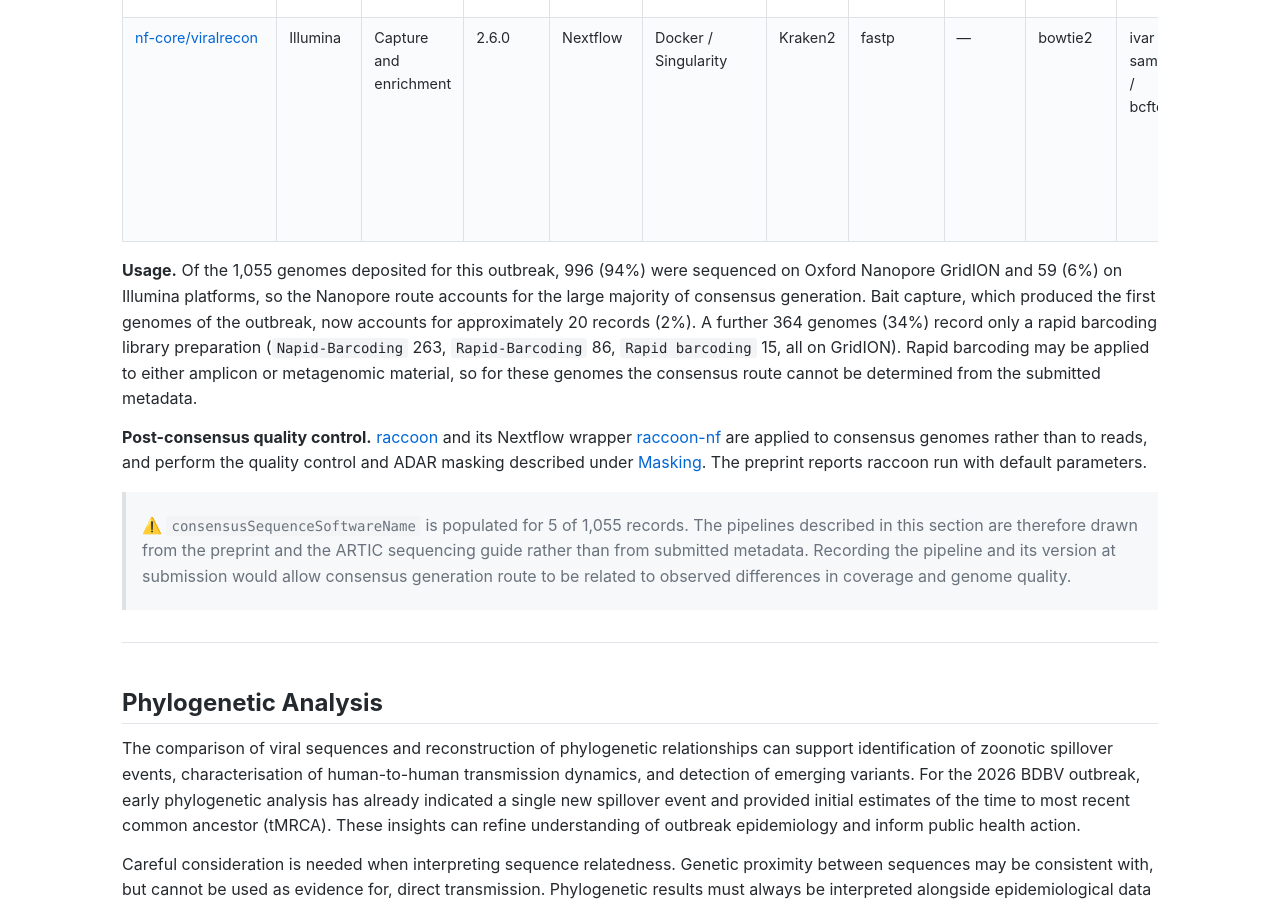
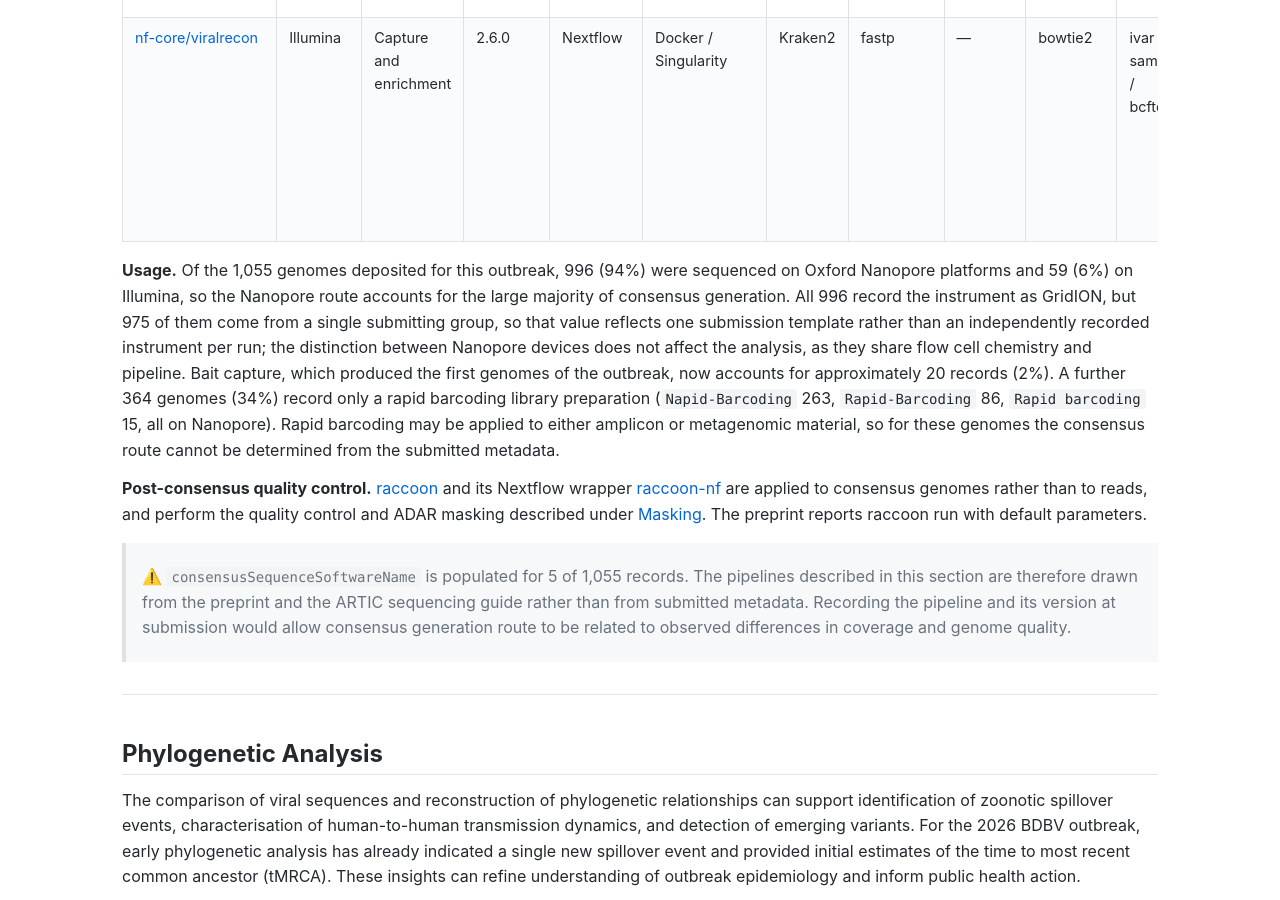
Before and after one commit to WHO-Collaboratory/collaboratory-ebola-genomics-community, a Jekyll site: the page built from landscape.md, in a window 1280 px wide and 900 px high, scrolled down 4207 px. Built offline with Jekyll 4.4.1, drawn with Linux system fonts in a browser that asks for light colours; our own code applies the rules of GitHub Pages for plain Markdown files; some of the changed text lies outside the part shown.

Commit message:
Do not assert GridION over other Nanopore devices
996 records give the instrument as GridION, but 975 of those come from
one submitting group, so the string reflects a submission template
rather than a per-run record. The Nanopore/Illumina split is the claim
the metadata actually supports, and is what the analysis depends on.

Co-Authored-By: Claude Opus 5 <noreply@anthropic.com>

```diff
--- a/landscape.md
+++ b/landscape.md
@@ -59,7 +59,7 @@ Amplicon-based approaches offer lower per-sample cost and higher throughput than
 
 > The BDBV-specific scheme is designed against the 2026 epidemic strain and is expected to perform best across a broad range of Ct values. Schemes can be requested directly from ARTIC at no cost including shipping via the [ARTIC Primer Foundry](https://artic.network).
 
-**Methods in current use.** Of the 1,055 genomes deposited for this outbreak, the sequencing protocol recorded in Pathoplexus metadata is amplicon-based for the majority — `Amplicon_ArticPanEbola` (302), `Amplicon_Artic_bdbv/400` (194) and `Amplicon_Artic_pan-ebola/1000/v2.0.0` (130) — with the remainder split across rapid barcoding and Illumina DNA prep. **996 of 1,055 were sequenced on Oxford Nanopore GridION**, with the rest on Illumina platforms. Amplicon sequencing on Nanopore has become the dominant approach for this outbreak, rather than the bait capture that produced the first genomes.
+**Methods in current use.** Of the 1,055 genomes deposited for this outbreak, the sequencing protocol recorded in Pathoplexus metadata is amplicon-based for the majority — `Amplicon_ArticPanEbola` (302), `Amplicon_Artic_bdbv/400` (194) and `Amplicon_Artic_pan-ebola/1000/v2.0.0` (130) — with the remainder split across rapid barcoding and Illumina DNA prep. **996 of 1,055 were sequenced on Oxford Nanopore platforms**, with the remaining 59 on Illumina. Amplicon sequencing on Nanopore has become the dominant approach for this outbreak, rather than the bait capture that produced the first genomes.
 
 > ⚠️ Protocol metadata is sparsely populated: `ampliconPcrPrimerScheme` is recorded for only 1 of 1,055 records, and `sequencedByOrganization` for 20. Completing these fields at submission materially improves the ability to interpret coverage differences between batches.
 
@@ -86,7 +86,7 @@ Two pipelines account for the published genomes of this outbreak, selected by se
 | [artic-network/amplicon-nf](https://github.com/artic-network/amplicon-nf) | ONT (also supports Illumina) | Amplicon | 2.0 | Nextflow | Docker / Singularity | Hostile | fastp / guppyplex | ivar / artic | bwa / minimap2 | ivar / medaka | Nanopore reads, accounting for the large majority of deposited genomes; recommended for the artic-bdbv-2026 scheme |
 | [nf-core/viralrecon](https://github.com/nf-core/viralrecon) | Illumina | Capture and enrichment | 2.6.0 | Nextflow | Docker / Singularity | Kraken2 | fastp | — | bowtie2 | ivar / samtools / bcftools | Illumina reads at INRB Kinshasa, covering Twist panel data and Illumina DNA Prep with enrichment |
 
-**Usage.** Of the 1,055 genomes deposited for this outbreak, 996 (94%) were sequenced on Oxford Nanopore GridION and 59 (6%) on Illumina platforms, so the Nanopore route accounts for the large majority of consensus generation. Bait capture, which produced the first genomes of the outbreak, now accounts for approximately 20 records (2%). A further 364 genomes (34%) record only a rapid barcoding library preparation (`Napid-Barcoding` 263, `Rapid-Barcoding` 86, `Rapid barcoding` 15, all on GridION). Rapid barcoding may be applied to either amplicon or metagenomic material, so for these genomes the consensus route cannot be determined from the submitted metadata.
+**Usage.** Of the 1,055 genomes deposited for this outbreak, 996 (94%) were sequenced on Oxford Nanopore platforms and 59 (6%) on Illumina, so the Nanopore route accounts for the large majority of consensus generation. All 996 record the instrument as GridION, but 975 of them come from a single submitting group, so that value reflects one submission template rather than an independently recorded instrument per run; the distinction between Nanopore devices does not affect the analysis, as they share flow cell chemistry and pipeline. Bait capture, which produced the first genomes of the outbreak, now accounts for approximately 20 records (2%). A further 364 genomes (34%) record only a rapid barcoding library preparation (`Napid-Barcoding` 263, `Rapid-Barcoding` 86, `Rapid barcoding` 15, all on Nanopore). Rapid barcoding may be applied to either amplicon or metagenomic material, so for these genomes the consensus route cannot be determined from the submitted metadata.
 
 **Post-consensus quality control.** [raccoon](https://github.com/artic-network/raccoon) and its Nextflow wrapper [raccoon-nf](https://github.com/artic-network/raccoon-nf) are applied to consensus genomes rather than to reads, and perform the quality control and ADAR masking described under [Masking](#masking). The preprint reports raccoon run with default parameters.
 
```
